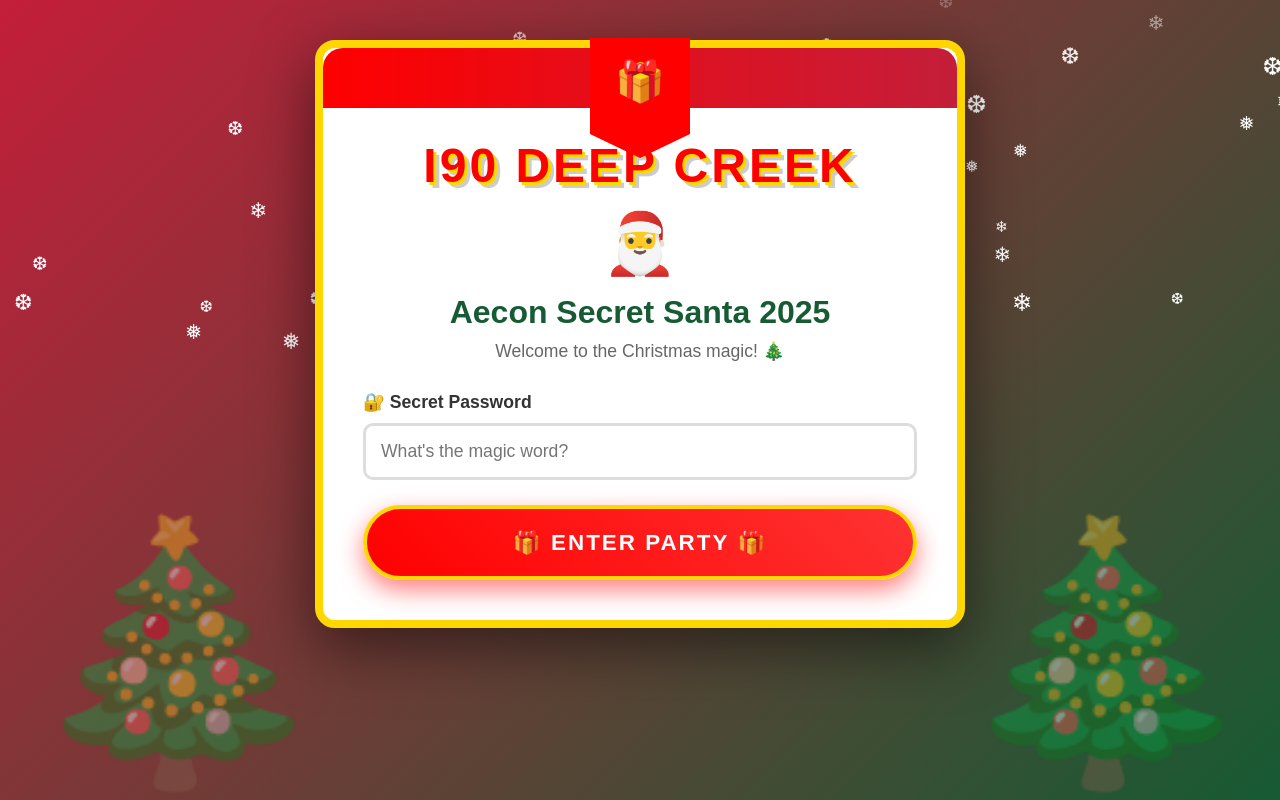
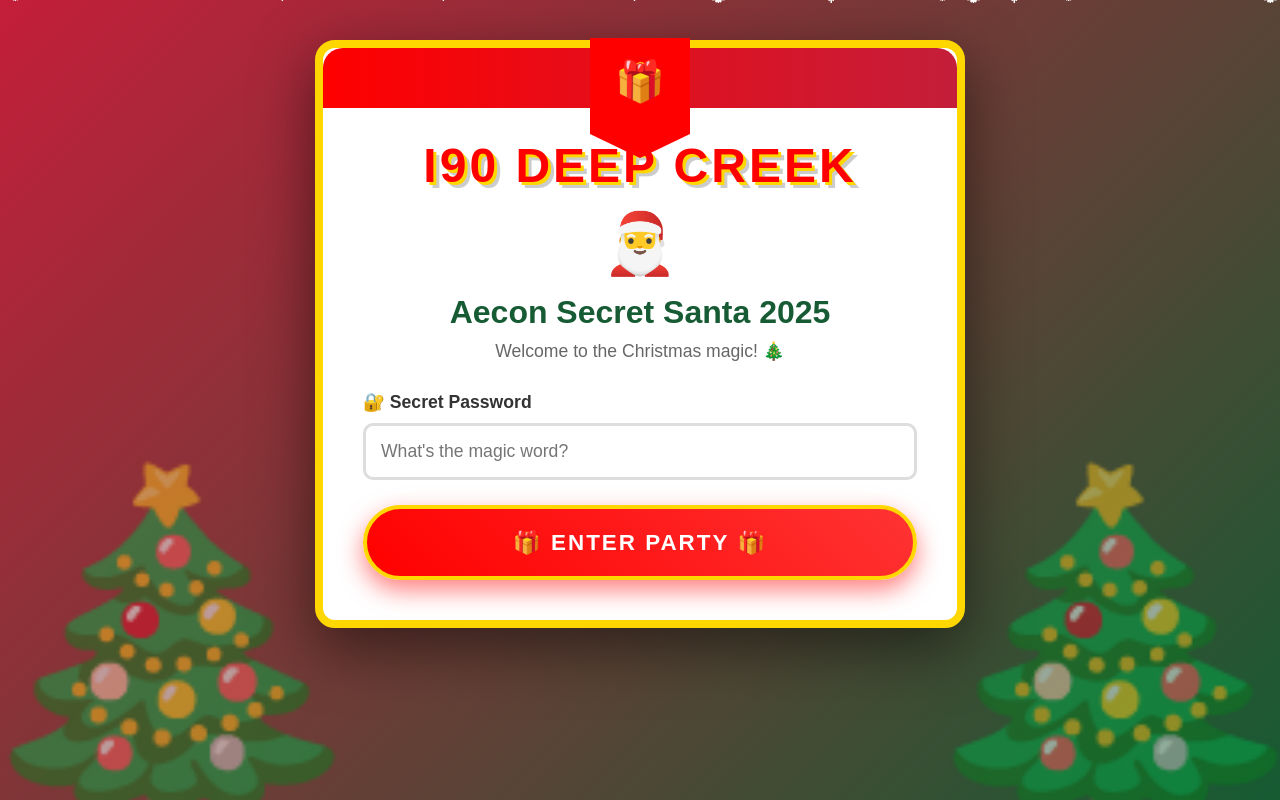
Before and after one commit to YA04-DRJA/secret-santa, a website: page public/index.html in a window 1280 px wide. Drawn offline with Linux system fonts and the light colour scheme.

Commit message:
Update styles.css

```diff
--- a/public/styles.css
+++ b/public/styles.css
@@ -18,49 +18,33 @@
     overflow-y: auto;
 }
 
-/* FALLING + INTERACTIVE SNOW */
+/* FALLING SNOW */
 .snowflake {
     position: fixed;
     color: white;
-    font-size: 20px;
+    font-size: 24px;
     user-select: none;
     z-index: 1;
     pointer-events: none;
-    animation: snowfall linear infinite;
+    will-change: transform;
 }
 
-@keyframes snowfall {
-    0% {
-        transform: translateY(-10px) translateX(0);
-        opacity: 0;
-    }
-    10% {
-        opacity: 1;
-    }
-    90% {
-        opacity: 1;
-    }
-    100% {
-        transform: translateY(100vh) translateX(20px);
-        opacity: 0;
-    }
-}
-
-/* CHRISTMAS TREES - BIGGER */
+/* CHRISTMAS TREES - MUCH BIGGER */
 .tree {
     position: fixed;
-    bottom: 0;
-    font-size: 250px;
+    bottom: -30px;
+    font-size: 350px;
     z-index: 1;
-    opacity: 0.4;
+    opacity: 0.5;
+    line-height: 1;
 }
 
 .tree-left {
-    left: 20px;
+    left: -50px;
 }
 
 .tree-right {
-    right: 20px;
+    right: -50px;
 }
 
 /* CONTAINER */
@@ -389,7 +373,7 @@
     }
 
     .tree {
-        font-size: 150px;
+        font-size: 200px;
     }
 }
 
@@ -404,6 +388,6 @@
     }
 
     .tree {
-        font-size: 100px;
+        font-size: 150px;
     }
 }
```
